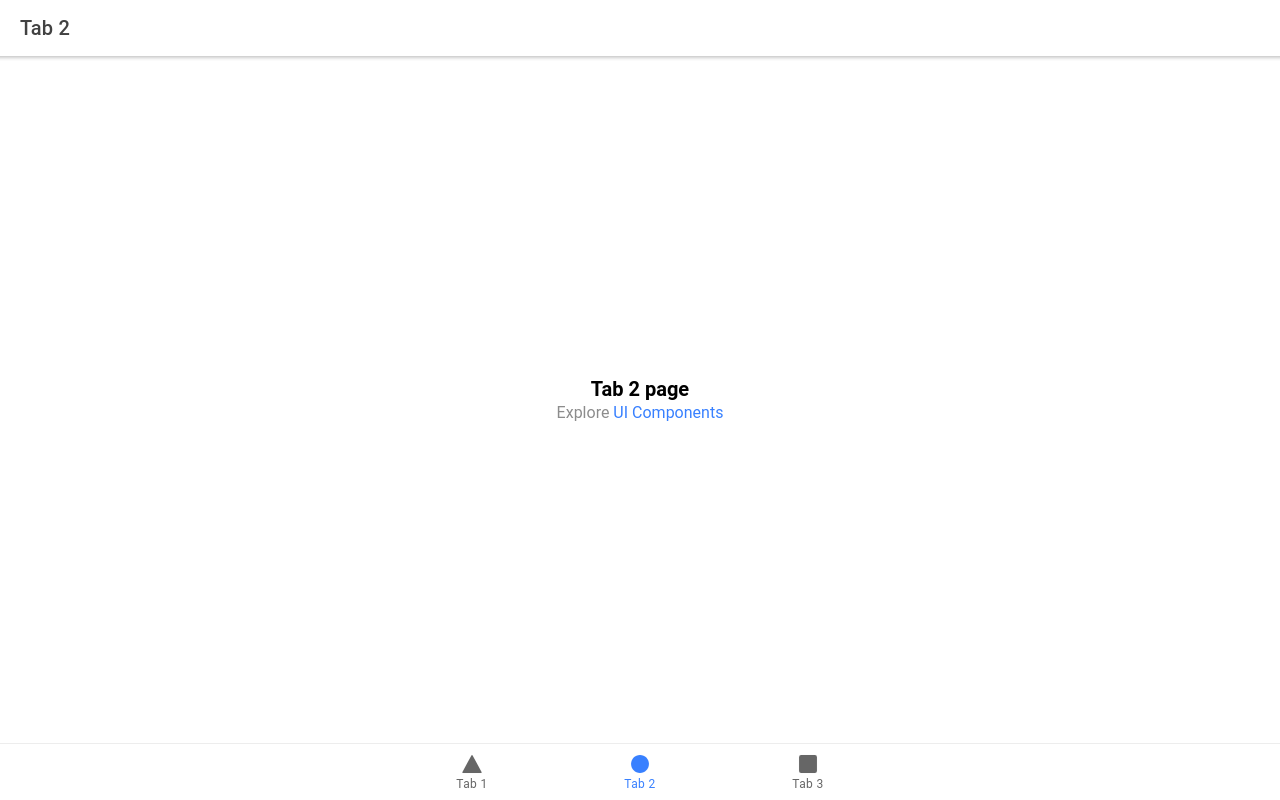
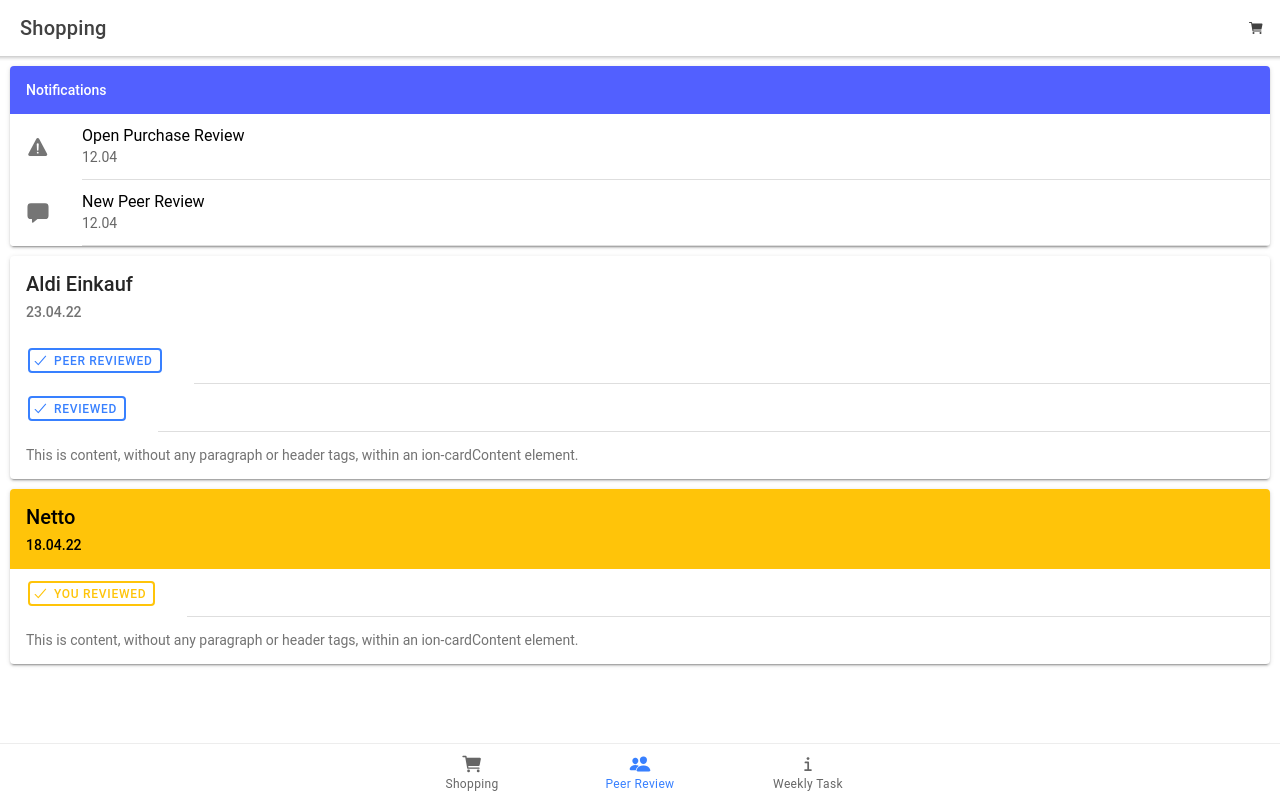
Before and after one commit to tamiabosch/sustainable-consumption, a React (Create React App) app: page /tab2 in a window 1280 px wide. Built offline with nearby package versions, Linux system fonts and the light colour scheme.

Commit message:
First Tabs and Components

```diff
--- a/src/App.tsx
+++ b/src/App.tsx
@@ -10,7 +10,7 @@ import {
   setupIonicReact
 } from '@ionic/react';
 import { IonReactRouter } from '@ionic/react-router';
-import { ellipse, square, triangle } from 'ionicons/icons';
+import { cart, people, information } from 'ionicons/icons';
 import Tab1 from './pages/Tab1';
 import Tab2 from './pages/Tab2';
 import Tab3 from './pages/Tab3';
@@ -56,16 +56,16 @@ const App: React.FC = () => (
         </IonRouterOutlet>
         <IonTabBar slot="bottom">
           <IonTabButton tab="tab1" href="/tab1">
-            <IonIcon icon={triangle} />
-            <IonLabel>Tab 1</IonLabel>
+            <IonIcon icon={cart} />
+            <IonLabel>Shopping</IonLabel>
           </IonTabButton>
           <IonTabButton tab="tab2" href="/tab2">
-            <IonIcon icon={ellipse} />
-            <IonLabel>Tab 2</IonLabel>
+            <IonIcon icon={people} />
+            <IonLabel>Peer Review</IonLabel>
           </IonTabButton>
           <IonTabButton tab="tab3" href="/tab3">
-            <IonIcon icon={square} />
-            <IonLabel>Tab 3</IonLabel>
+            <IonIcon icon={information} />
+            <IonLabel>Weekly Task</IonLabel>
           </IonTabButton>
         </IonTabBar>
       </IonTabs>
--- /dev/null
+++ b/src/components/Notification.tsx
@@ -0,0 +1,42 @@
+import {IonItem, IonIcon, IonLabel} from "@ionic/react";
+import { warning, chatbox } from 'ionicons/icons';
+
+interface ContainerProps {
+    details: string;
+    link: string;
+    peerReview: boolean;
+  }
+
+  const Notification: React.FC<ContainerProps> = ({ details, link, peerReview}) => {
+    const PeerReview = () => {
+        return (
+            <IonItem>
+            <IonIcon icon={warning} slot="start" />
+            <IonLabel>
+                <h2>Open Purchase Review</h2>
+                <p>{details}</p>
+            </IonLabel>
+            </IonItem>
+        );
+    }
+
+    const Review = () => {
+        return (
+            <IonItem href={link} className="ion-activated">
+                <IonIcon icon={chatbox} slot="start" />
+                <IonLabel>
+                    <h2>New Peer Review</h2>
+                    <p>{details}</p>
+                </IonLabel>
+            </IonItem>
+        );
+    }
+    if (peerReview) {
+        return <PeerReview />;
+    }
+
+    return <Review />;
+
+  };
+
+  export default Notification;
--- a/src/index.tsx
+++ b/src/index.tsx
@@ -2,7 +2,6 @@ import React from 'react';
 import ReactDOM from 'react-dom';
 import App from './App';
 import * as serviceWorkerRegistration from './serviceWorkerRegistration';
-import reportWebVitals from './reportWebVitals';
 
 ReactDOM.render(
   <React.StrictMode>
@@ -19,4 +18,3 @@ serviceWorkerRegistration.unregister();
 // If you want to start measuring performance in your app, pass a function
 // to log results (for example: reportWebVitals(console.log))
 // or send to an analytics endpoint. Learn more: https://bit.ly/CRA-vitals
-reportWebVitals();
--- a/src/pages/Tab1.tsx
+++ b/src/pages/Tab1.tsx
@@ -1,5 +1,7 @@
-import { IonContent, IonHeader, IonPage, IonTitle, IonToolbar } from '@ionic/react';
-import ExploreContainer from '../components/ExploreContainer';
+import { IonContent, IonHeader, IonPage, IonTitle, IonToolbar, IonCard, IonCardHeader, IonCardSubtitle, IonCardTitle, IonCardContent, IonItem, IonIcon, IonLabel, IonButton, IonFabButton, IonFab } from '@ionic/react';
+import { pin, checkmark, cart, addCircleOutline } from 'ionicons/icons';
+import Notification from '../components/Notification';
+
 import './Tab1.css';
 
 const Tab1: React.FC = () => {
@@ -7,7 +9,8 @@ const Tab1: React.FC = () => {
     <IonPage>
       <IonHeader>
         <IonToolbar>
-          <IonTitle>Tab 1</IonTitle>
+        <IonIcon icon={cart} slot="end" class="ion-margin-end" />
+          <IonTitle>Shopping</IonTitle>
         </IonToolbar>
       </IonHeader>
       <IonContent fullscreen>
@@ -16,7 +19,64 @@ const Tab1: React.FC = () => {
             <IonTitle size="large">Tab 1</IonTitle>
           </IonToolbar>
         </IonHeader>
-        <ExploreContainer name="Tab 1 page" />
+
+        {/* Notifications */}
+        <IonCard>
+          <IonCardHeader color="tertiary">
+            <IonCardSubtitle>Notifications</IonCardSubtitle>
+          </IonCardHeader>
+          <Notification details="12.04" link='#' peerReview={true} />
+          <Notification details="12.04" link='#'peerReview={false} />
+        </IonCard>
+
+        {/* Example Cart */}
+        <IonCard>
+          <IonCardHeader>
+                <IonCardTitle>Lidl Einkauf</IonCardTitle>
+                <IonCardSubtitle>23.04.22</IonCardSubtitle>
+          </IonCardHeader>
+          <IonItem>
+            <IonButton fill="outline" slot="start">
+            <IonIcon slot="start" icon={checkmark} />
+              Peer Reviewed
+            </IonButton>
+          </IonItem>
+          <IonItem>
+            <IonButton fill="outline" slot="start">
+            <IonIcon slot="start" icon={checkmark} />
+              Reviewed
+            </IonButton>
+          </IonItem>
+          <IonCardContent>
+              This is content, without any paragraph or header tags,
+              within an ion-cardContent element.
+          </IonCardContent>
+        </IonCard>
+         {/* Example Cart */}
+         <IonCard>
+          <IonCardHeader>
+                <IonCardTitle>Markt Einkauf</IonCardTitle>
+                <IonCardSubtitle>18.04.22</IonCardSubtitle>
+          </IonCardHeader>
+          <IonItem>
+            <IonButton fill="outline" slot="start">
+            <IonIcon slot="start" icon={checkmark} />
+              Reviewed
+            </IonButton>
+          </IonItem>
+          <IonCardContent>
+              This is content, without any paragraph or header tags,
+              within an ion-cardContent element.
+          </IonCardContent>
+        </IonCard>
+
+        {/*-- fab placed to the bottom end --*/}
+        <IonFab vertical="bottom" horizontal="end" slot="fixed">
+          <IonFabButton>
+            <IonIcon icon={addCircleOutline} />
+          </IonFabButton>
+        </IonFab>
+
       </IonContent>
     </IonPage>
   );
--- a/src/pages/Tab2.tsx
+++ b/src/pages/Tab2.tsx
@@ -1,22 +1,73 @@
-import { IonContent, IonHeader, IonPage, IonTitle, IonToolbar } from '@ionic/react';
-import ExploreContainer from '../components/ExploreContainer';
-import './Tab2.css';
+import { IonContent, IonHeader, IonPage, IonTitle, IonToolbar, IonCard, IonCardHeader, IonCardSubtitle, IonCardTitle, IonCardContent, IonItem, IonIcon, IonLabel, IonButton, IonFabButton, IonFab } from '@ionic/react';
+import { pin, checkmark, cart, addCircleOutline } from 'ionicons/icons';
+import Notification from '../components/Notification';import './Tab2.css';
 
 const Tab2: React.FC = () => {
   return (
     <IonPage>
     <IonHeader>
       <IonToolbar>
-          <IonTitle>Tab 2</IonTitle>
+      <IonIcon icon={cart} slot="end" class="ion-margin-end" />
+        <IonTitle>Shopping</IonTitle>
       </IonToolbar>
     </IonHeader>
     <IonContent fullscreen>
       <IonHeader collapse="condense">
         <IonToolbar>
-            <IonTitle size="large">Tab 2</IonTitle>
+          <IonTitle size="large">Tab 1</IonTitle>
         </IonToolbar>
       </IonHeader>
-        <ExploreContainer name="Tab 2 page" />
+
+      {/* Notifications */}
+      <IonCard>
+        <IonCardHeader color="tertiary">
+          <IonCardSubtitle>Notifications</IonCardSubtitle>
+        </IonCardHeader>
+        <Notification details="12.04" link='#' peerReview={true} />
+        <Notification details="12.04" link='#'peerReview={false} />
+      </IonCard>
+
+      {/* Example Cart */}
+      <IonCard>
+        <IonCardHeader>
+              <IonCardTitle>Aldi Einkauf</IonCardTitle>
+              <IonCardSubtitle>23.04.22</IonCardSubtitle>
+        </IonCardHeader>
+        <IonItem>
+          <IonButton fill="outline" slot="start">
+          <IonIcon slot="start" icon={checkmark} />
+            Peer Reviewed
+          </IonButton>
+        </IonItem>
+        <IonItem>
+          <IonButton fill="outline" slot="start">
+          <IonIcon slot="start" icon={checkmark} />
+            Reviewed
+          </IonButton>
+        </IonItem>
+        <IonCardContent>
+            This is content, without any paragraph or header tags,
+            within an ion-cardContent element.
+        </IonCardContent>
+      </IonCard>
+       {/* Example Cart */}
+       <IonCard>
+        <IonCardHeader color="warning">
+              <IonCardTitle>Netto</IonCardTitle>
+              <IonCardSubtitle>18.04.22</IonCardSubtitle>
+        </IonCardHeader>
+        <IonItem>
+          <IonButton fill="outline" slot="start" color="warning">
+          <IonIcon slot="start" icon={checkmark} />
+            you reviewed
+          </IonButton>
+        </IonItem>
+        <IonCardContent>
+            This is content, without any paragraph or header tags,
+            within an ion-cardContent element.
+        </IonCardContent>
+      </IonCard>
+
     </IonContent>
   </IonPage>
   );
--- a/src/reportWebVitals.ts
+++ /dev/null
@@ -1,15 +0,0 @@
-import { ReportHandler } from 'web-vitals';
-
-const reportWebVitals = (onPerfEntry?: ReportHandler) => {
-  if (onPerfEntry && onPerfEntry instanceof Function) {
-    import('web-vitals').then(({ getCLS, getFID, getFCP, getLCP, getTTFB }) => {
-      getCLS(onPerfEntry);
-      getFID(onPerfEntry);
-      getFCP(onPerfEntry);
-      getLCP(onPerfEntry);
-      getTTFB(onPerfEntry);
-    });
-  }
-};
-
-export default reportWebVitals;
```
Also changed, not shown: src/components/Purchase.tsx (added, +38 -0 lines), src/setupTests.ts (deleted, +0 -14 lines). Lines whose indentation alone changed are shown as unchanged.
